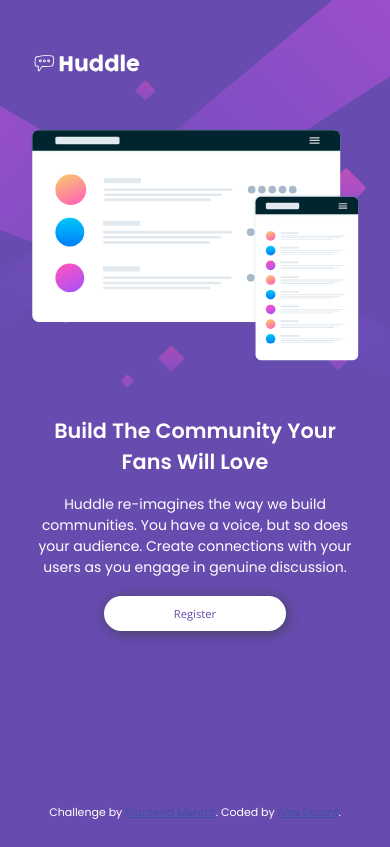
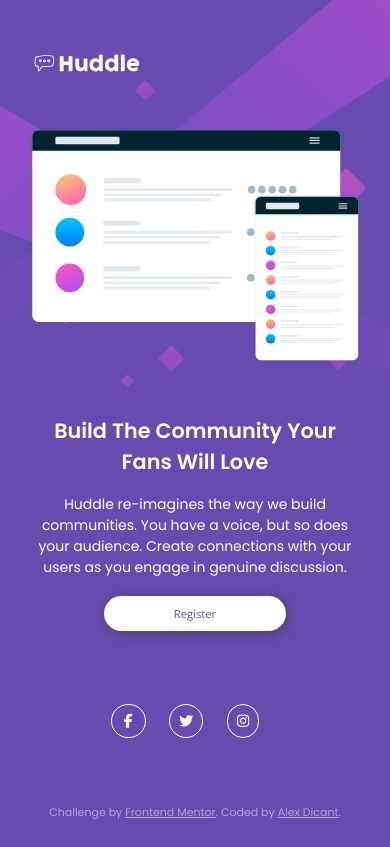
Before and after one commit to alexdicant/huddle-landing-page, a plain HTML site: page index.html in a window 390 px wide. Drawn offline with nearby package versions, Linux system fonts and the light colour scheme.

Commit message:
Mobile complete.

```diff
--- a/css/main.css
+++ b/css/main.css
@@ -45,7 +45,7 @@ h1 {
   height: 79%;
 }
 
-.section p {
+.section__info p {
   line-height: 1.5;
   margin-bottom: 25px;
 }
@@ -53,6 +53,21 @@ h1 {
 .section__hero {
   width: 100%;
   margin-bottom: 1.8rem;
+}
+
+.section__social-icon {
+  margin-top: 80px;
+}
+
+.section__social-icon i {
+  margin-right: 20px;
+  padding: 9px;
+  border: 1px solid white;
+  border-radius: 100px;
+}
+
+.section__social-icon i:first-child {
+  padding: 9px 12px;
 }
 
 .button {
@@ -63,12 +78,14 @@ h1 {
   font-size: 0.7rem;
   font-weight: 400;
   padding: 10px 70px;
+  margin-bottom: 35px;
   border-radius: 100px;
   box-shadow: 2px 2px 13px 0px rgba(61, 61, 61, 0.7);
 }
 
 .footer {
   height: 5%;
+  color: rgba(255, 255, 255, 0.5);
 }
 
 .attribution {
@@ -76,5 +93,5 @@ h1 {
   text-align: center;
 }
 .attribution a {
-  color: hsl(228, 45%, 44%);
+  color: rgba(255, 255, 255, 0.5);
 }
--- a/index.html
+++ b/index.html
@@ -3,6 +3,10 @@
   <head>
     <meta charset="UTF-8" />
     <meta name="viewport" content="width=device-width, initial-scale=1.0" />
+    <script
+      src="https://kit.fontawesome.com/2cbd7d3f15.js"
+      crossorigin="anonymous"
+    ></script>
     <link rel="preconnect" href="https://fonts.googleapis.com" />
     <link rel="preconnect" href="https://fonts.gstatic.com" crossorigin />
     <link
@@ -40,6 +44,11 @@
           </p>
           <a class="button" href="#">Register</a>
         </div>
+        <div class="section__social-icon">
+          <i class="fab fa-facebook-f"></i>
+          <i class="fab fa-twitter"></i>
+          <i class="fab fa-instagram"></i>
+        </div>
       </section>
       <footer class="footer">
         <p class="attribution">
```
